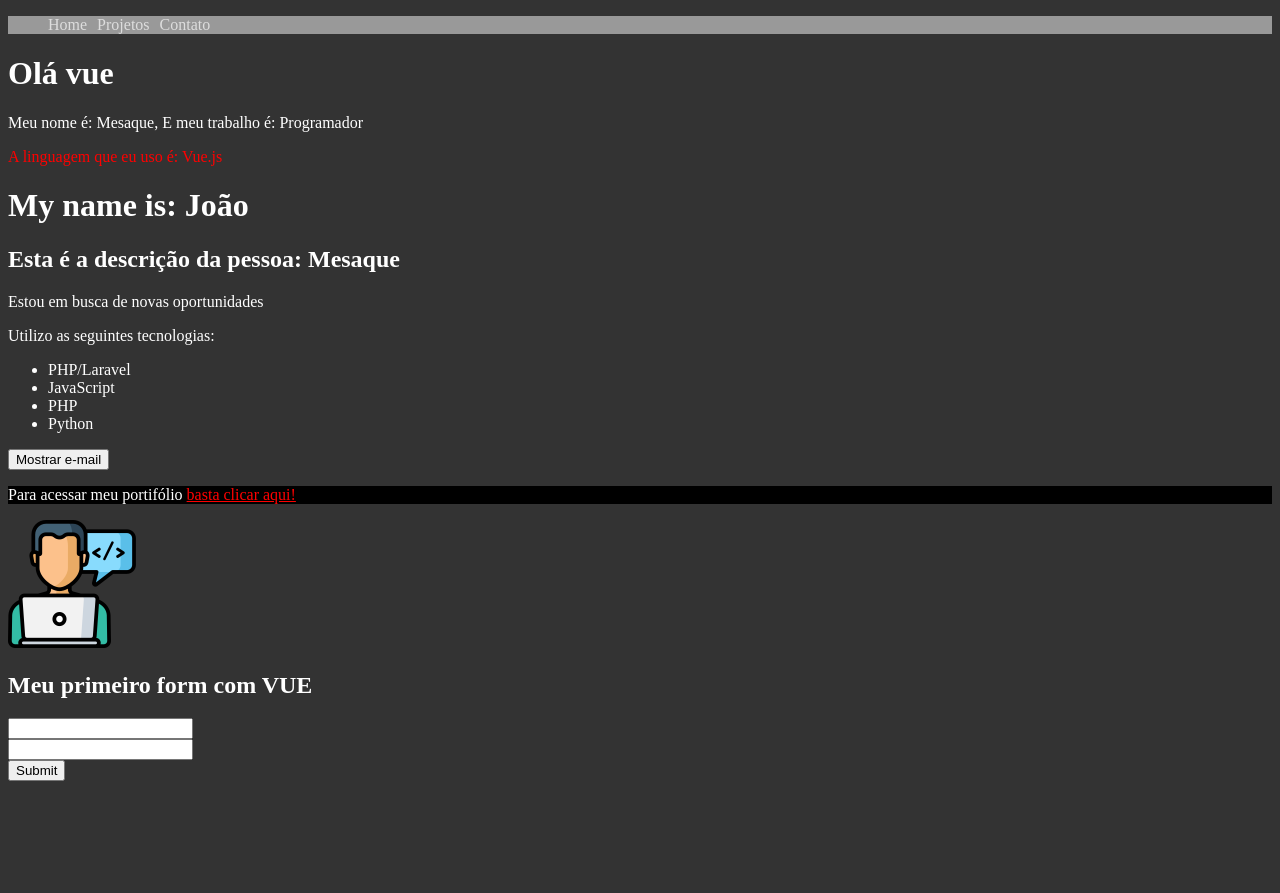
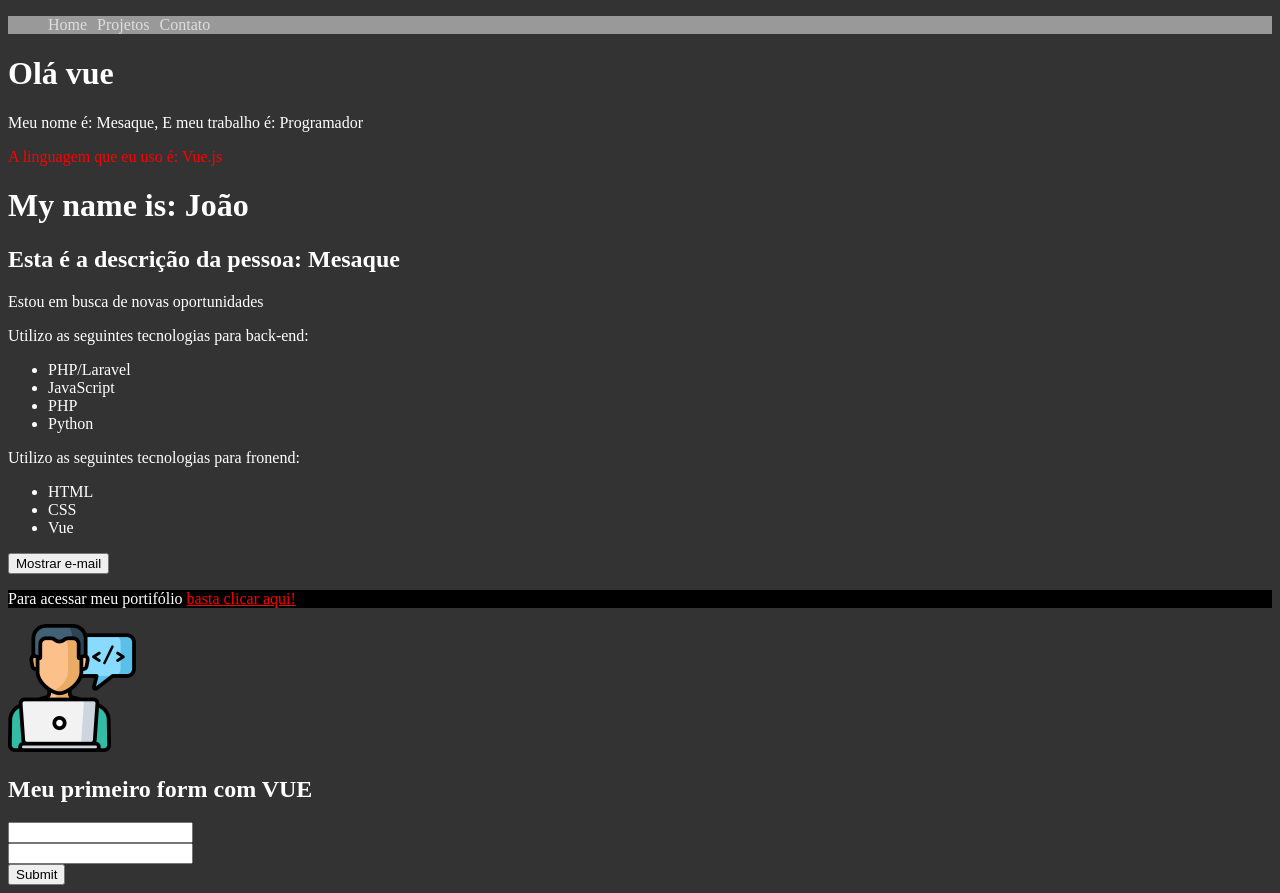
Before and after one commit to titiushadow/Curso_Vue, a Vue app: page / in a window 1280 px wide. Before the commit the page ends 800 px from the top, so only its background shows below. Built offline with nearby package versions, Linux system fonts and the light colour scheme.

Commit message:
Criando lista usando (v-for) e criando array normal e array de objetos

```diff
--- a/src/components/info.vue
+++ b/src/components/info.vue
@@ -2,13 +2,19 @@
 <!-- v-if and v-else -->
   <p v-if="esta_codando">Estou codando no momento.</p>
   <p v-else>Estou em busca de novas oportunidades</p>
-  <p>Utilizo as seguintes tecnologias:</p>
+
+<!-- Lista usando (v-for) -->
+  <p>Utilizo as seguintes tecnologias para back-end:</p>
   <ul>
-    <li>PHP/Laravel</li>
-    <li>JavaScript</li>
-    <li>PHP</li>
-    <li>Python</li>
+    <li v-for="(technology,index) in backend_technologies" v-bind:key="index">{{ technology }}</li>
   </ul>
+  <p>Utilizo as seguintes tecnologias para fronend:</p>
+    <ul>
+      <li v-for="technology in frontend_technologies" :key="technology.id">
+        {{ technology.language }}
+      </li>
+
+    </ul>
 
 <!-- usando @click para mostrar o E-mail -->
   <div>
@@ -27,7 +33,6 @@
     </a>
   </p>
   <Picture />
-
 </template>
 <script>
 
@@ -43,7 +48,17 @@ export default {
       mostrar_email: false,
       email: 'mesaque1212@gmail.com',
       meu_link: "https://github.com/titiushadow",
-      textoBotao: 'Mostrar e-mail'
+      textoBotao: 'Mostrar e-mail',
+
+      //Array para renderização de listas (v-for)
+      backend_technologies: ['PHP/Laravel', 'JavaScript', 'PHP', 'Python'],
+
+      // Array de objetos com (v-for)
+      frontend_technologies: [
+        {id: 1, language: 'HTML'},
+        {id: 2, language: 'CSS'},
+        {id: 3, language: 'Vue'}
+      ]
     }
   },
 
```
